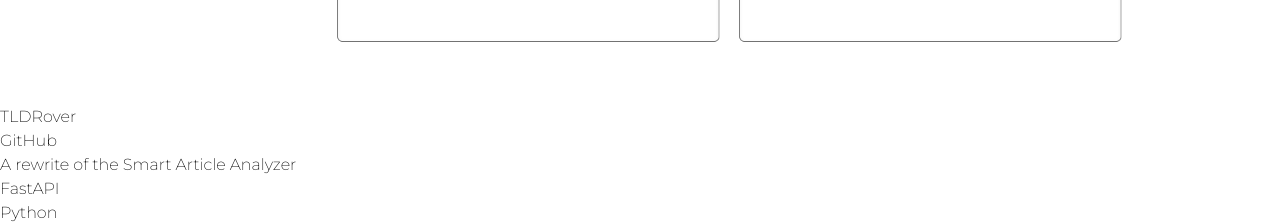
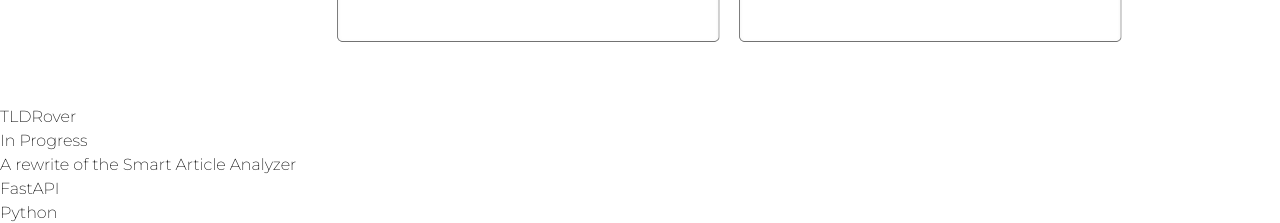
Before and after one commit to JeffC25/JeffC25.github.io, a React (Vite) app: page / in a window 1280 px wide. Shown: the part 4880-5103 px from the top of the page. Built offline with nearby package versions, Linux system fonts and the light colour scheme.

Commit message:
label tldrover as in progress

```diff
--- a/src/pages/Projects.tsx
+++ b/src/pages/Projects.tsx
@@ -47,7 +47,7 @@ const Projects = () => {
                 image={tldrover}
                 alt="Project Thumbnail"
                 technologies={["FastAPI", "Python", "React", "TypeScript", "Tailwind"]}
-                links={[{ title: "GitHub", url: "https://github.com/jeffc25/tldrover" }]}
+                links={[{ title: "In Progress", url: "https://github.com/jeffc25/tldrover" }]}
             />
             <Project
                 title="Smart Article Analyzer"
```
